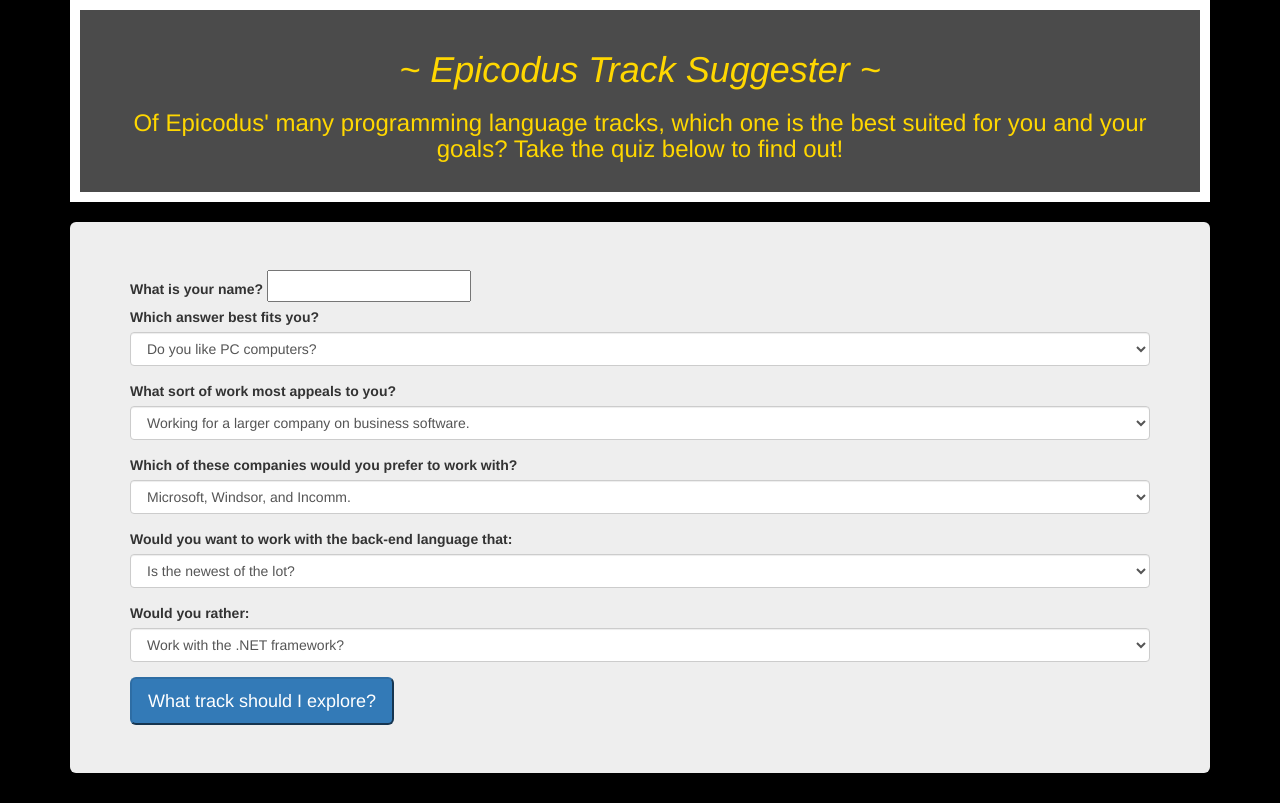
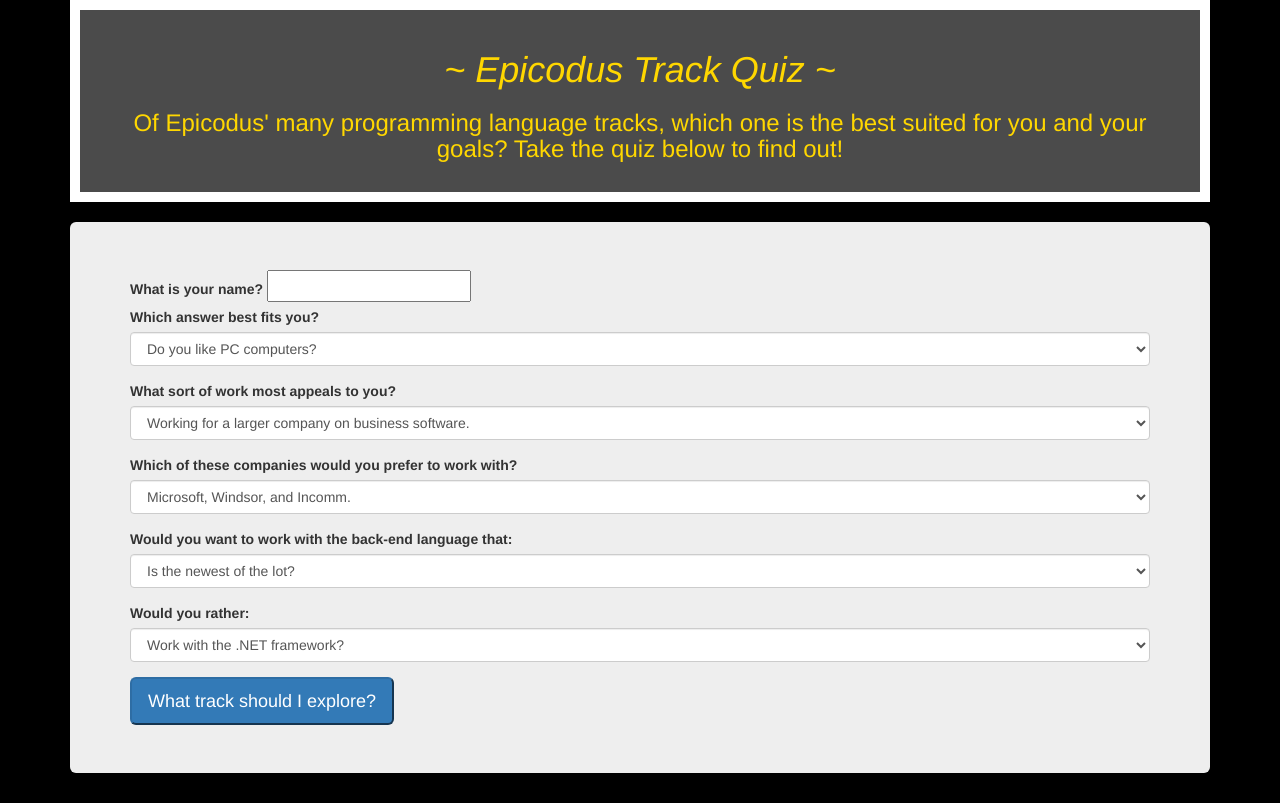
Before and after one commit to iancookwestgate/track-suggester, a plain HTML site: page track-suggester.html in a window 1280 px wide. Drawn offline with Linux system fonts and the light colour scheme.

Commit message:
Final commit.

```diff
--- a/track-suggester.html
+++ b/track-suggester.html
@@ -11,7 +11,7 @@
   <body>
     <div class="container">
       <div class="text">
-        <h1 class="centerGold"><em>~ Epicodus Track Suggester ~</em></h1>
+        <h1 class="centerGold"><em>~ Epicodus Track Quiz ~</em></h1>
         <h3 class="centerGold">Of Epicodus' many programming language tracks, which one is the best suited for you and your goals? Take the quiz below to find out!</h3>
       </div>
 
```
